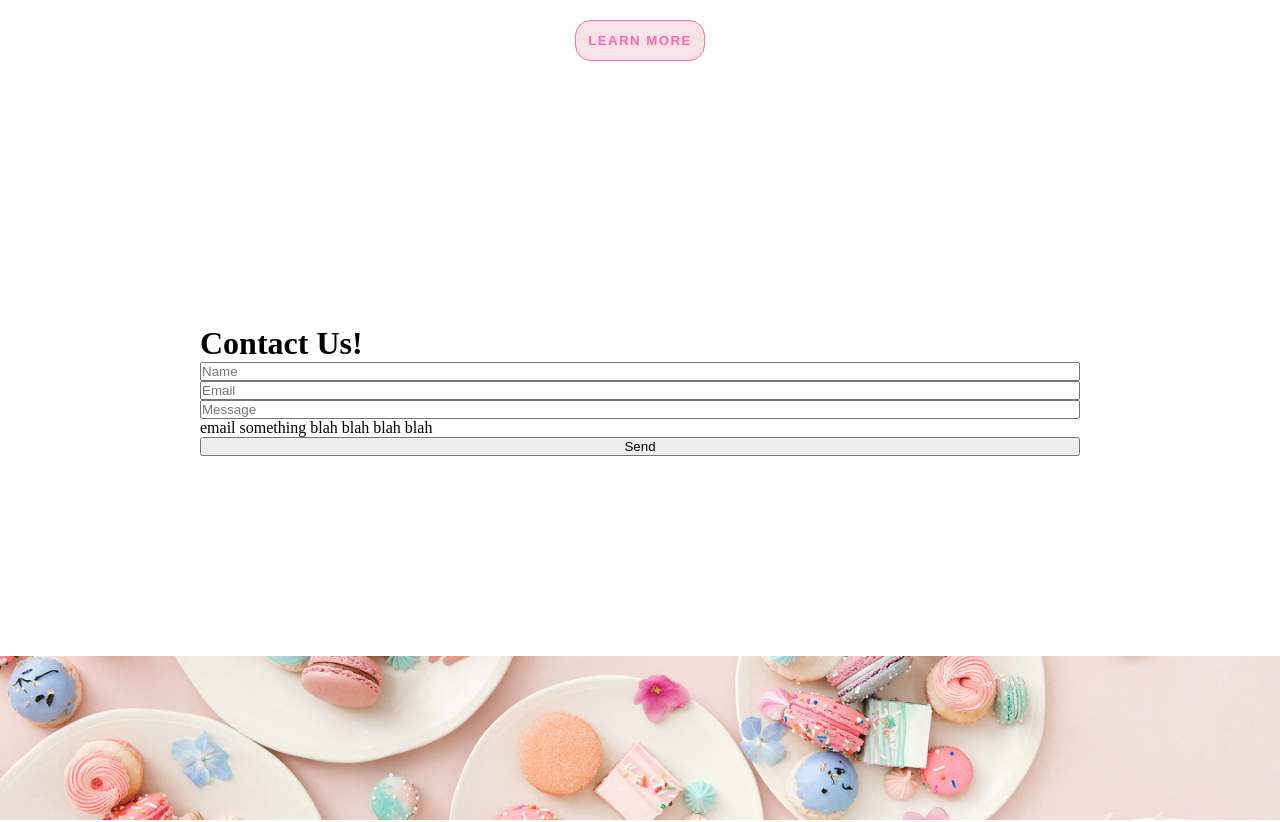
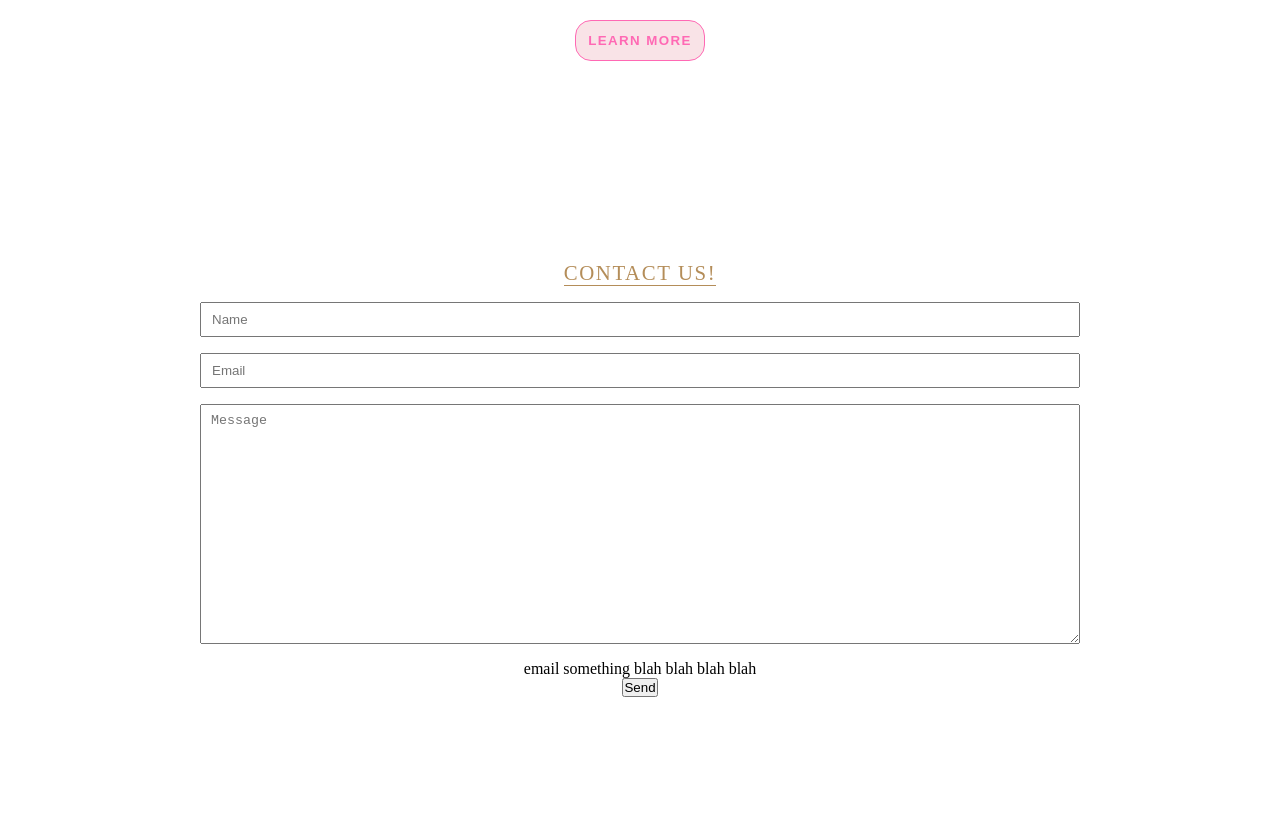
Before and after one commit to Smoopfrog/asweetromance, a React (Create React App) app: page / in a window 1280 px wide. Shown: the part 760-1582 px from the top of the page. Built offline with nearby package versions, Linux system fonts and the light colour scheme.

Commit message:
add styling to inputs

```diff
--- a/src/Components/ContactForm.jsx
+++ b/src/Components/ContactForm.jsx
@@ -3,10 +3,10 @@ import "../Styles/ContactForm.css";
 const ContactForm = () => {
   return (
     <form className="contact-form">
-      <h1>Contact Us!</h1>
-      <input type="text" placeholder="Name" />
-      <input type="email" placeholder="Email" />
-      <input type="text" placeholder="Message" />
+      <h1 className="contact-title">Contact Us!</h1>
+      <input className="contact-input" type="text" placeholder="Name" />
+      <input className="contact-input" type="email" placeholder="Email" />
+      <textarea className="contact-input contact-input-msg" type="text" placeholder="Message" />
       <div>email something blah blah blah blah</div>
       <button>Send</button>
     </form>
--- a/src/Styles/About.scss
+++ b/src/Styles/About.scss
@@ -15,6 +15,7 @@
   color: #b48d59;
   border-bottom: solid 1px #b48d59;
 }
+
 .about-btn {
   padding: 12px;
 
--- a/src/Styles/ContactForm.css
+++ b/src/Styles/ContactForm.css
@@ -1,5 +1,26 @@
 .contact-form {
   display: flex;
   flex-direction: column;
-  padding: 200px;
+  align-items: center;
+  margin: 200px;
+}
+
+.contact-title {
+  font-weight: 400;
+  font-size: 1.3rem;
+  text-transform: uppercase;
+  letter-spacing: 1.6px;
+  color: #b48d59;
+  border-bottom: solid 1px #b48d59;
+  margin-bottom: 16px;
+}
+
+.contact-input {
+  width: 100%;
+  margin-bottom: 16px;
+  padding: 8px 10px;
+}
+
+.contact-input-msg {
+  height: 240px;
 }/*# sourceMappingURL=ContactForm.css.map */
--- a/src/Styles/ContactForm.scss
+++ b/src/Styles/ContactForm.scss
@@ -1,5 +1,26 @@
 .contact-form {
   display: flex;
   flex-direction: column;
-  padding: 200px;
+  align-items: center;
+  margin: 200px;
 }
+
+.contact-title {
+  font-weight: 400;
+  font-size: 1.3rem;
+  text-transform: uppercase;
+  letter-spacing: 1.6px;
+  color: #b48d59;
+  border-bottom: solid 1px #b48d59;
+  margin-bottom: 16px;
+}
+
+.contact-input {
+  width: 100%;
+  margin-bottom: 16px;
+  padding: 8px 10px;
+}
+
+.contact-input-msg {
+  height: 240px;
+}
```
Also changed, not shown: 2 other files (tests, documents, lock files or other folders).
